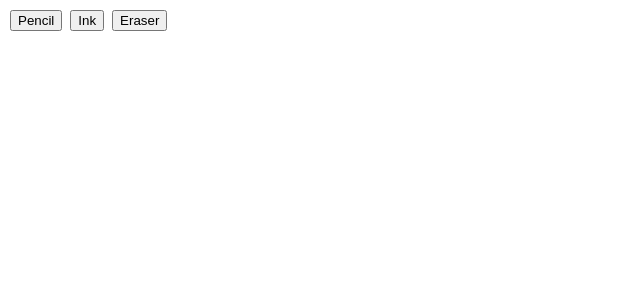
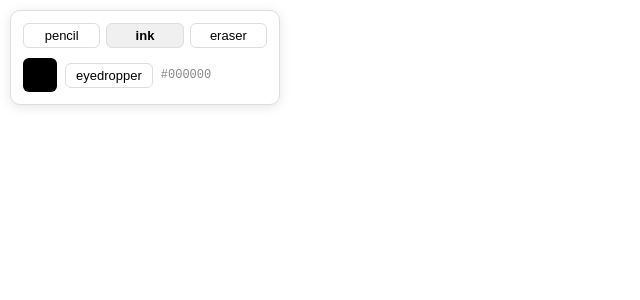
Before and after one commit to SergioSRcode/GitCreative-Frontend, a React (Vite) app: page / in a window 1280 px wide. Shown: the top 300 px of the page, without its empty margins (0-640 px from the left). Built offline with nearby package versions, Linux system fonts and the light colour scheme.

Commit message:
implemented the eyedropper into the Canvas component

```diff
--- a/src/components/Canvas.tsx
+++ b/src/components/Canvas.tsx
@@ -2,11 +2,18 @@ import { useEffect, useRef, useState } from "react";
 import type { StrokePoint, Stroke } from "../types/stroke";
 import type { Layer } from "../types/layer";
 import type { Brush, BrushType } from "../types/brush";
+import type { HSVColor, RGBColor } from "../types/color";
+import { hsvToRgb, rgbToHsv, rgbToHex } from "../utils/color";
 import { resample, smooth } from "../utils/stroke";
-// import { StrokeRenderer } from "../rendering/StrokeRenderer";
 import { BrushRenderer } from "../rendering/BrushRenderer";
 import { Compositor } from "../rendering/Compositor";
 import { createLayer } from "../rendering/createLayer";
+import { sampleColorFromLayer } from "../utils/eyedropper";
+import { ColorPicker } from "./ColorPicker";
+import { RecentColors } from "./RecentColors";
+// import { StrokeRenderer } from "../rendering/StrokeRenderer";
+
+const MAX_RECENT = 10;
 
 export function Canvas() {
   const canvasRef = useRef<HTMLCanvasElement>(null);
@@ -18,12 +25,17 @@ export function Canvas() {
   const currentPoints = useRef<StrokePoint[]>([]);
 
   const [brushType, setBrushType] = useState<BrushType>('ink');
+  const [hsvColor, setHsvColor] = useState<HSVColor>({ h: 0, s: 1, v: 0 });
+  const [recentColors, setRecentColors] = useState<RGBColor[]>([]);
+  const [eyedropper, setEyedropper] = useState(false);
+  const [showPicker, setShowPicker] = useState(false);
 
+  const rgb = hsvToRgb(hsvColor);
   const brush: Brush = {
     type: brushType,
     size: brushType === 'pencil' ? 18 : brushType === 'eraser' ? 40 : 10,
     opacity: 1.0,
-    color: [0.0, 0.0, 0.0],
+    color: [rgb.r, rgb.g, rgb.b],
   };
 
   // resizes canvas to actual display size of the device
@@ -35,7 +47,6 @@ export function Canvas() {
     if (canvas.width !== displayWidth || canvas.height !== displayHeight) {
       canvas.width = displayWidth;
       canvas.height = displayHeight;
-      // gl.viewport(0, 0, displayWidth, displayHeight);
     }
   }
 
@@ -64,7 +75,6 @@ export function Canvas() {
     gl.clear(gl.COLOR_BUFFER_BIT);
     // Enables blending so transparent layer areas show what's beneath
     gl.enable(gl.BLEND);
-
     gl.blendFuncSeparate(gl.SRC_ALPHA, gl.ONE_MINUS_SRC_ALPHA, gl.ONE, gl.ONE_MINUS_SRC_ALPHA);
 
     for (const layer of layersRef.current) {
@@ -98,12 +108,41 @@ export function Canvas() {
     compositeToScreen();
   }
 
+  // adds current color to recents, avoids duplicates
+  function pushRecentColor(color: RGBColor) {
+    const hex = rgbToHex(color);
+
+    setRecentColors(prev => {
+      const filtered = prev.filter(c => rgbToHex(c) !== hex);
+      return [color, ...filtered].slice(0, MAX_RECENT);
+    });
+  }
+
   function onPointerDown(e: React.PointerEvent<HTMLCanvasElement>) {
+    // Eyedropper mode - takes a sample on click instead of drawing
+    if (eyedropper) {
+      const gl = glRef.current!;
+      const canvas = canvasRef.current!;
+      const point = getPoint(e);
+      const sampled = sampleColorFromLayer(
+        gl,
+        layersRef.current[0],
+        point.x,
+        point.y,
+        canvas.height
+      );
+
+      setHsvColor(rgbToHsv(sampled));
+      setEyedropper(false);
+
+      return;
+    }
+
     // avoids cutting off the event when the pointer leaves the canvas while drawing
     canvasRef.current!.setPointerCapture(e.pointerId);
     isDrawing.current = true;
-
     currentPoints.current = [getPoint(e)];
+    pushRecentColor(rgb);
   }
 
   function onPointerMove(e: React.PointerEvent<HTMLCanvasElement>) {
@@ -135,12 +174,11 @@ export function Canvas() {
     }
 
     glRef.current = gl;
-    resizeCanvas(canvas);
-
     rendererRef.current = new BrushRenderer(gl);
     compositorRef.current = new Compositor(gl);
     layersRef.current = [createLayer(gl, canvas.width, canvas.height, 'Layer 1')];
 
+    resizeCanvas(canvas);
     compositeToScreen();
 
     // resizes with each window change
@@ -155,21 +193,92 @@ export function Canvas() {
     return () => window.removeEventListener('resize', handleResize);
   }, []);
 
+  const currentHex = rgbToHex(rgb);
+
   return (
     <>
-      <div style={{ position: 'absolute', top: 10, left: 10, zIndex: 1, display: 'flex', gap: 8 }}>
-        <button onClick={() => setBrushType('pencil')}>Pencil</button>
-        <button onClick={() => setBrushType('ink')}>Ink</button>
-        <button onClick={() => setBrushType('eraser')}>Eraser</button>
+      {/* Toolbar */}
+      <div style={{
+        position: 'absolute', top: 10, left: 10, zIndex: 10,
+        background: 'white', border: '1px solid #ddd',
+        borderRadius: 10, padding: 12,
+        display: 'flex', flexDirection: 'column', gap: 10,
+        boxShadow: '0 2px 12px rgba(0,0,0,0.1)',
+        width: 244,
+      }}>
+
+        {/* Brush selector */}
+        <div style={{ display: 'flex', gap: 6 }}>
+          {(['pencil', 'ink', 'eraser'] as BrushType[]).map(type => (
+            <button
+              key={type}
+              onClick={() => { setBrushType(type); setEyedropper(false) }}
+              style={{
+                flex: 1, padding: '4px 0', borderRadius: 6, border: '1px solid #ddd',
+                background: brushType === type && !eyedropper ? '#f0f0f0' : 'white',
+                fontWeight: brushType === type && !eyedropper ? 600 : 400,
+                cursor: 'pointer', fontSize: 13,
+              }}
+            >
+              {type}
+            </button>
+          ))}
+        </div>
+
+        {/* Color swatch + eyedropper toggle */}
+        <div style={{ display: 'flex', gap: 8, alignItems: 'center' }}>
+          <div
+            onClick={() => setShowPicker(p => !p)}
+            title="Pick color"
+            style={{
+              width: 32, height: 32, borderRadius: 6,
+              background: currentHex,
+              border: '1px solid rgba(0,0,0,0.15)',
+              cursor: 'pointer', flexShrink: 0,
+            }}
+          />
+          <button
+            onClick={() => setEyedropper(e => !e)}
+            title="Eyedropper"
+            style={{
+              padding: '4px 10px', borderRadius: 6,
+              border: '1px solid #ddd',
+              background: eyedropper ? '#f0f0f0' : 'white',
+              cursor: 'pointer', fontSize: 13,
+            }}
+          >
+            eyedropper
+          </button>
+          <span style={{ fontSize: 12, color: '#888', fontFamily: 'monospace' }}>
+            {currentHex}
+          </span>
+        </div>
+
+        {/* Inline color picker — shown/hidden by clicking the swatch */}
+        {showPicker && (
+          <>
+            <ColorPicker color={hsvColor} onChange={setHsvColor} />
+            <RecentColors
+              colors={recentColors}
+              onSelect={c => setHsvColor(rgbToHsv(c))}
+            />
+          </>
+        )}
       </div>
+
+      {/* Canvas cursor hint when eyedropper is active */}
       <canvas
         ref={canvasRef}
-        style={{ display: 'block', width: '100vw', height: '100vh', touchAction: 'none' }}
+        style={{
+          display: 'block', width: '100vw', height: '100vh',
+          touchAction: 'none',
+          cursor: eyedropper ? 'crosshair' : 'default',
+        }}
         onPointerDown={onPointerDown}
         onPointerMove={onPointerMove}
         onPointerUp={onPointerUp}
         onPointerLeave={onPointerUp}
       />
     </>
-  )
+  );
 }
```
